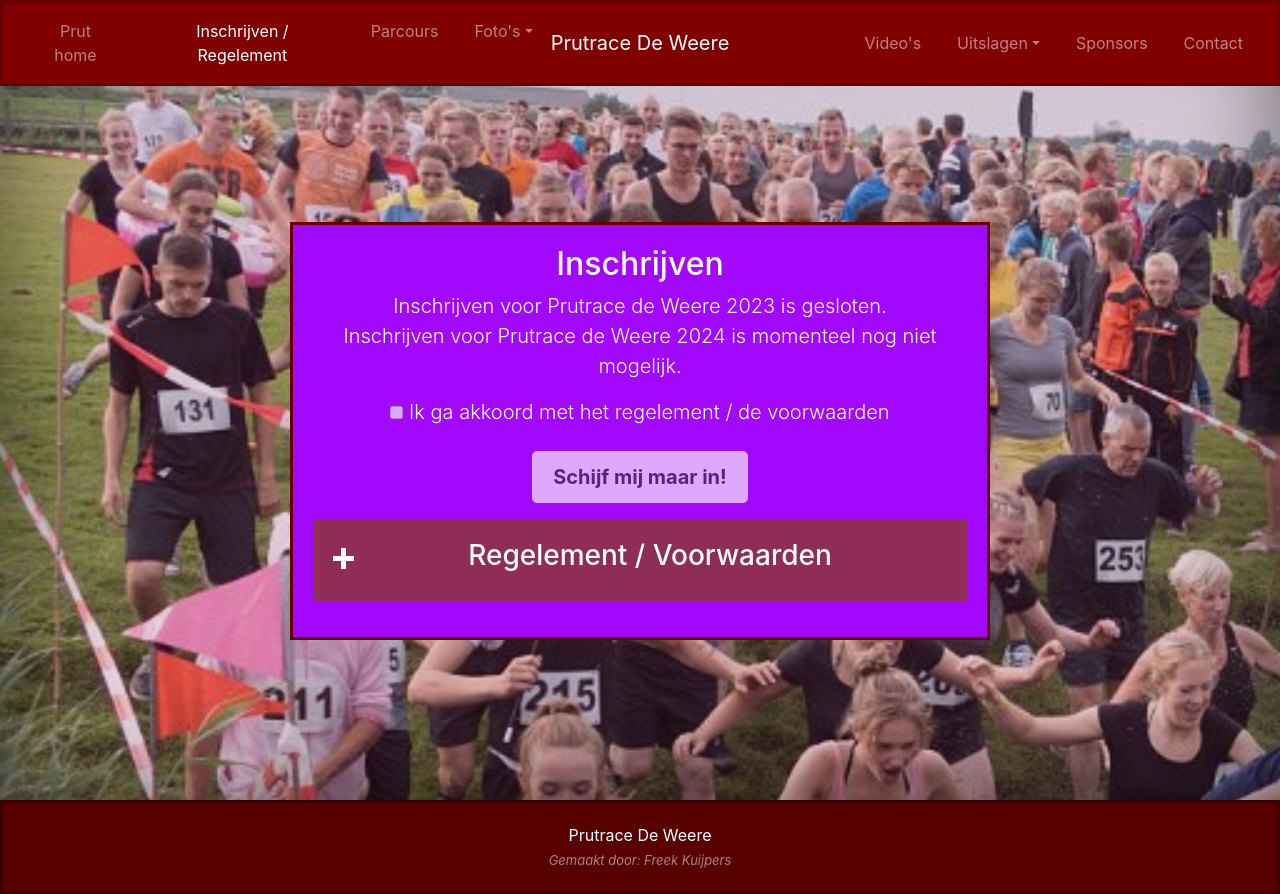
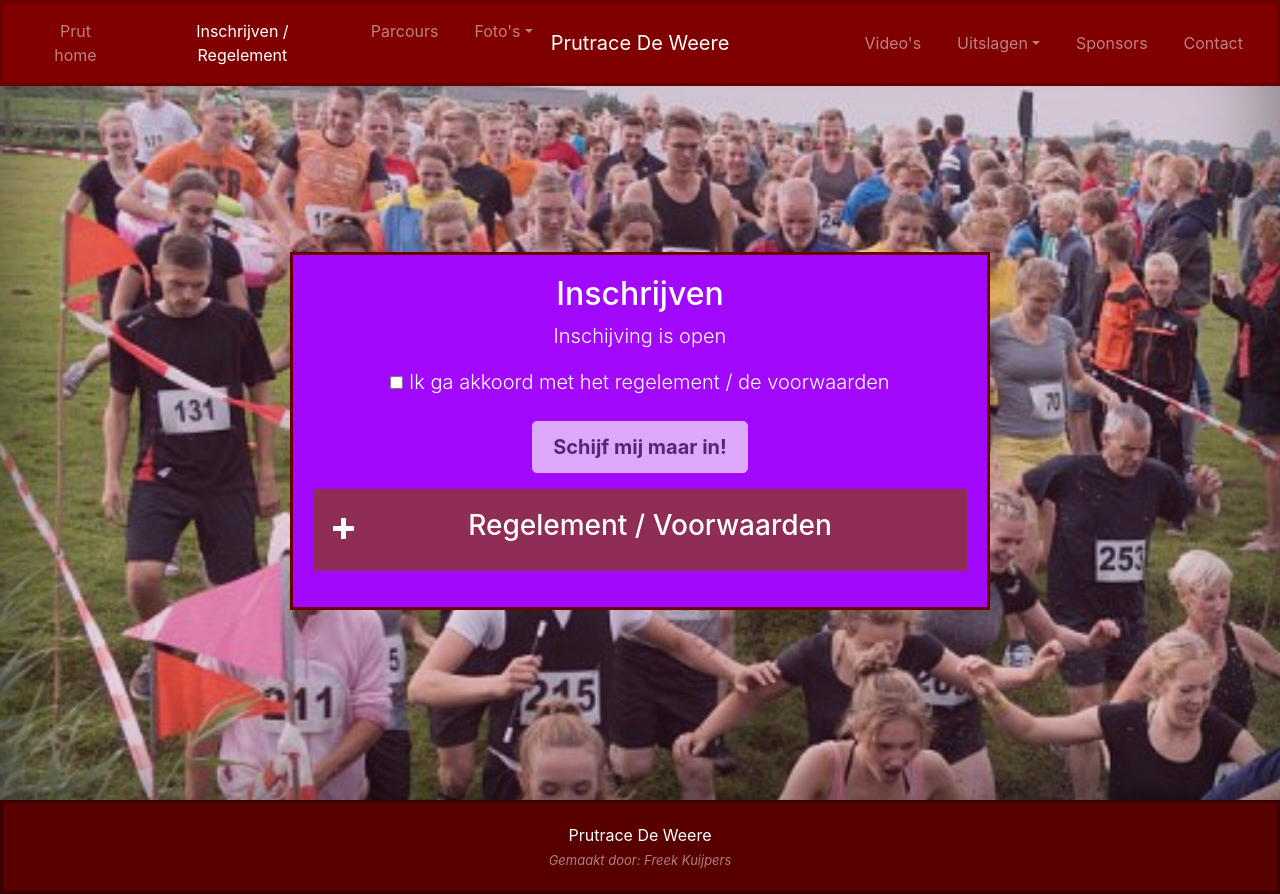
Before and after one commit to sjerdo/prutracedeweere.nl, a PHP site: page /inschrijven in a window 1280 px wide. Run offline with PHP 8.4, Linux system fonts and the light colour scheme; some libraries are stand-ins or nearby versions.

Commit message:
feat(countdownTimer): Update registration for 2024

```diff
--- a/PrutRace/assets/scripts/countdownTimer.js
+++ b/PrutRace/assets/scripts/countdownTimer.js
@@ -1,5 +1,5 @@
 // Set the date we're counting down to
-var countDownDate = new Date("July 8, 2023 00:00:00");
+var countDownDate = new Date("July 13, 2024 00:00:00");
 var countDownTimestamp = countDownDate.getTime();
 var year = countDownDate.getFullYear();
 var registrationEnabled = true;
--- a/PrutRace/inschrijven.php
+++ b/PrutRace/inschrijven.php
@@ -25,7 +25,7 @@
           </p>
 
           <p class="lead">
-            <button type="button" id="inschrijfBtn" class="btn btn-lg btn-default" onclick="window.location='https://totaltiming.inschrijven.nl/form/2023070851424-nl';" disabled> Schijf mij maar in! </button>
+            <button type="button" id="inschrijfBtn" class="btn btn-lg btn-default" onclick="window.location='https://totaltiming.inschrijven.nl/form/2024071351424-nl';" disabled> Schijf mij maar in! </button>
           </p>
 
           <div class="parent-container">
```
